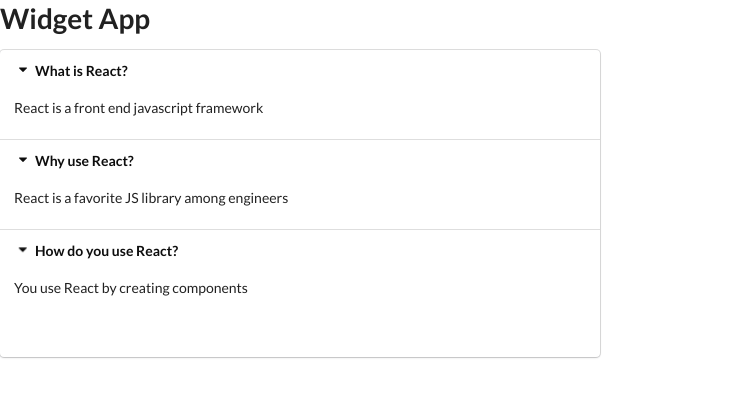
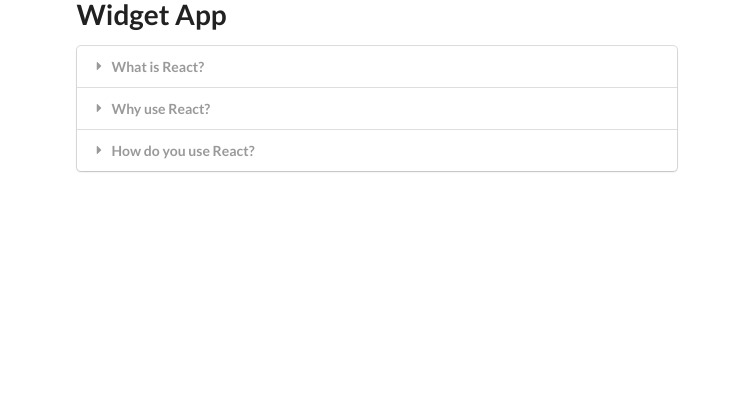
Before and after one commit to anupamroy8/widgets-react, a React (Create React App) app: page / in a window 1280 px wide. Shown: the top 396 px of the page, without its empty margins (0-741 px from the left). Built offline with nearby package versions, Linux system fonts and the light colour scheme.

Commit message:
accordian completed with react hooks

```diff
--- a/src/components/Accordion.js
+++ b/src/components/Accordion.js
@@ -9,24 +9,20 @@
   };
 
   const renderedItems = items.map((item, index) => {
+    const active = index === activeIndex ? "active" : "";
     return (
-      <React.Fragment key={item.title}>
-        <div className="title active" onClick={() => onTitleClick(index)}>
+      <React.Fragment key={item.title} className="ui center aligned header">
+        <div className={`title ${active}`} onClick={() => onTitleClick(index)}>
           <i className="dropdown icon"></i>
           {item.title}
         </div>
-        <div className="content active">
+        <div className={`content ${active}`}>
           <p>{item.content}</p>
         </div>
       </React.Fragment>
     );
   });
-  return (
-    <div className="ui styled accordion">
-      {renderedItems}
-      <h1>{activeIndex}</h1>
-    </div>
-  );
+  return <div className="ui styled accordion">{renderedItems}</div>;
 };
 
 export default Accordion;
--- a/src/components/App.js
+++ b/src/components/App.js
@@ -18,8 +18,8 @@
 
 const App = () => {
   return (
-    <div>
-      <h1>Widget App</h1>
+    <div className="ui container">
+      <h1 className="ui header">Widget App</h1>
       <Accordion items={items} />
     </div>
   );
```
